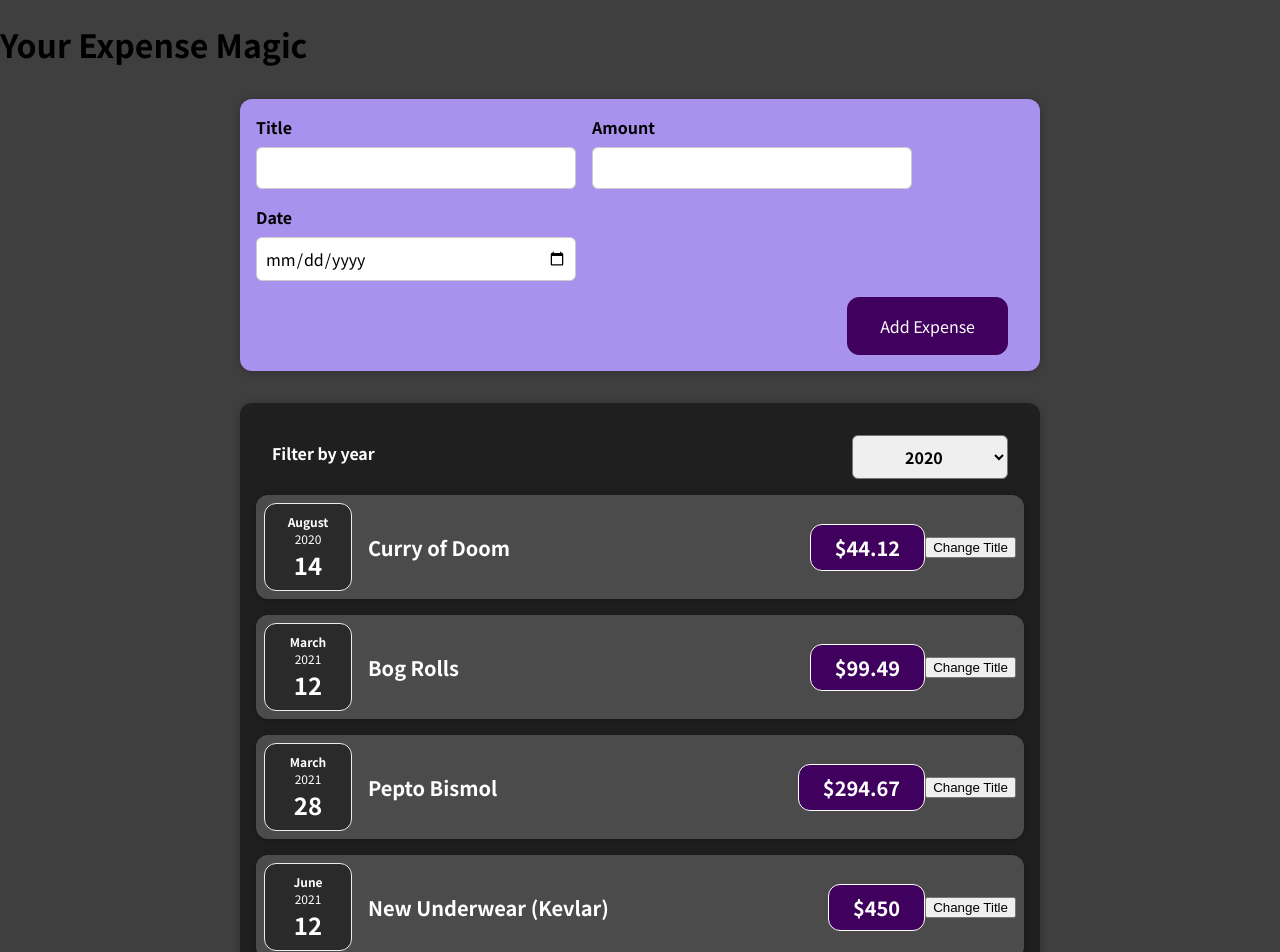
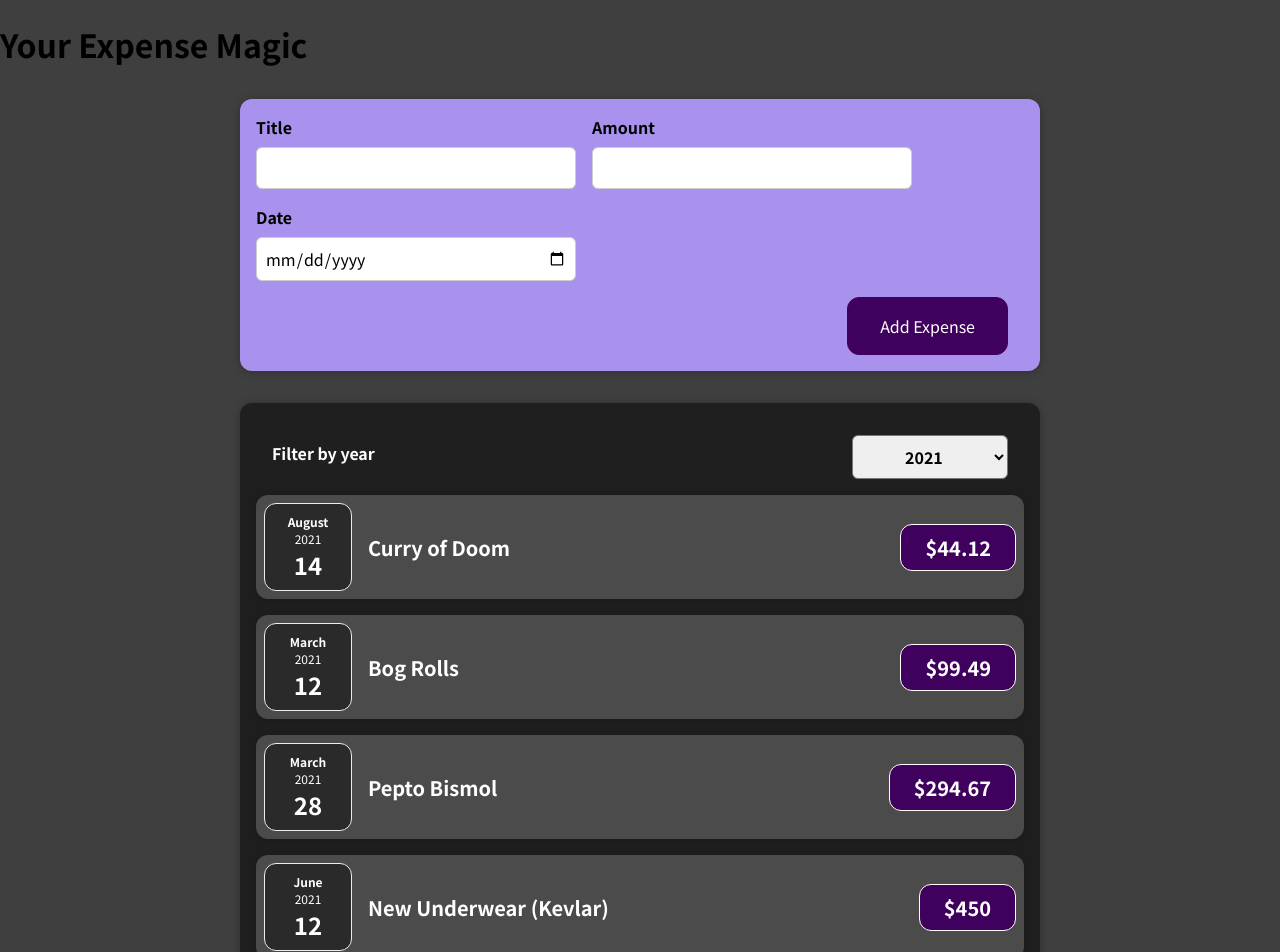
Before and after one commit to carlwilke/react-complete, a React (Create React App) app: page / in a window 1280 px wide. Shown: the top 952 px of the page. Built offline with nearby package versions, Linux system fonts and the light colour scheme.

Commit message:
ExpensesList

```diff
--- a/src/App.js
+++ b/src/App.js
@@ -1,13 +1,15 @@
+import React, { useState } from "react";
+
 import Expenses from "./components/Expenses/Expenses";
 import NewExpense from "./components/NewExpense/NewExpense";
 
 // Initial static display data
-const expenses = [
+const DUMMY_EXPENSES = [
   {
     id: "e1",
     title: "Curry of Doom",
     amount: 44.12,
-    date: new Date(2020, 7, 14),
+    date: new Date(2021, 7, 14),
   },
   {
     id: "e2",
@@ -29,11 +31,15 @@
   },
 ];
 
-const addExpenseHandler = (expense) => {
-  console.log("In App.js");
-  console.log(expense);
-};
 function App() {
+  const [expenses, setExpenses] = useState(DUMMY_EXPENSES);
+
+  const addExpenseHandler = (expense) => {
+    setExpenses((prevExpenses) => {
+      return [expense, ...prevExpenses];
+    });
+  };
+
   return (
     <div>
       <h1>Your Expense Magic</h1>
--- a/src/components/Expenses/ExpenseItem.js
+++ b/src/components/Expenses/ExpenseItem.js
@@ -2,25 +2,14 @@
 import Card from "../UI/Card";
 import "./ExpenseItem.css";
 
-import React, { useState } from "react";
-
 const ExpenseItem = (props) => {
-  const [title, setTitle] = useState(props.title);
-
-  const clickHandler = () => {
-    setTitle("Updated !!");
-    console.log(title);
-    console.log("Click Bait");
-  };
-
   return (
     <Card className="expense-item">
       <ExpenseDate date={props.date} />
       <div className="expense-item__description">
-        <h2>{title}</h2>
+        <h2>{props.title}</h2>
         <div className="expense-item__price">${props.amount}</div>
       </div>
-      <button onClick={clickHandler}>Change Title</button>
     </Card>
   );
 };
--- a/src/components/Expenses/Expenses.js
+++ b/src/components/Expenses/Expenses.js
@@ -1,44 +1,31 @@
 import React, { useState } from "react";
 
-import ExpenseItem from "./ExpenseItem";
 import Card from "../UI/Card";
 import ExpensesFilter from "./ExpenseFilter";
+import ExpensesList from "./ExpensesList";
 import "./Expenses.css";
 
 const Expenses = (props) => {
-  const [filteredYear, setFilteredYear] = useState("2020");
+  const [filteredYear, setFilteredYear] = useState("2021");
 
-  const filteredChangeHandler = (selectedYear) => {
+  const filterChangeHandler = (selectedYear) => {
     setFilteredYear(selectedYear);
   };
 
+  const filteredExpenses = props.items.filter((expense) => {
+    return expense.date.getFullYear().toString() === filteredYear;
+  });
+
   return (
-    <Card className="expenses">
-      <ExpensesFilter
-        selected={filteredYear}
-        onChangeFilter={filteredChangeHandler}
-      />
-      <ExpenseItem
-        title={props.items[0].title}
-        amount={props.items[0].amount}
-        date={props.items[0].date}
-      />
-      <ExpenseItem
-        title={props.items[1].title}
-        amount={props.items[1].amount}
-        date={props.items[1].date}
-      />
-      <ExpenseItem
-        title={props.items[2].title}
-        amount={props.items[2].amount}
-        date={props.items[2].date}
-      />
-      <ExpenseItem
-        title={props.items[3].title}
-        amount={props.items[3].amount}
-        date={props.items[3].date}
-      />
-    </Card>
+    <div>
+      <Card className="expenses">
+        <ExpensesFilter
+          selected={filteredYear}
+          onChangeFilter={filterChangeHandler}
+        />
+        <ExpensesList items={filteredExpenses} />
+      </Card>
+    </div>
   );
 };
 
--- /dev/null
+++ b/src/components/Expenses/ExpensesList.css
@@ -0,0 +1,9 @@
+.expenses-list {
+  list-style: none;
+  padding: 0;
+}
+
+.expenses-list__fallback {
+  color: white;
+  text-align: center;
+}
--- /dev/null
+++ b/src/components/Expenses/ExpensesList.js
@@ -0,0 +1,25 @@
+import React from "react";
+
+import ExpenseItem from "./ExpenseItem";
+import "./ExpensesList.css";
+
+const ExpensesList = (props) => {
+  if (props.items.length === 0) {
+    return <h2 className="expenses-list__fallback">Found no expenses.</h2>;
+  }
+
+  return (
+    <ul className="expenses-list">
+      {props.items.map((expense) => (
+        <ExpenseItem
+          key={expense.id}
+          title={expense.title}
+          amount={expense.amount}
+          date={expense.date}
+        />
+      ))}
+    </ul>
+  );
+};
+
+export default ExpensesList;
```
